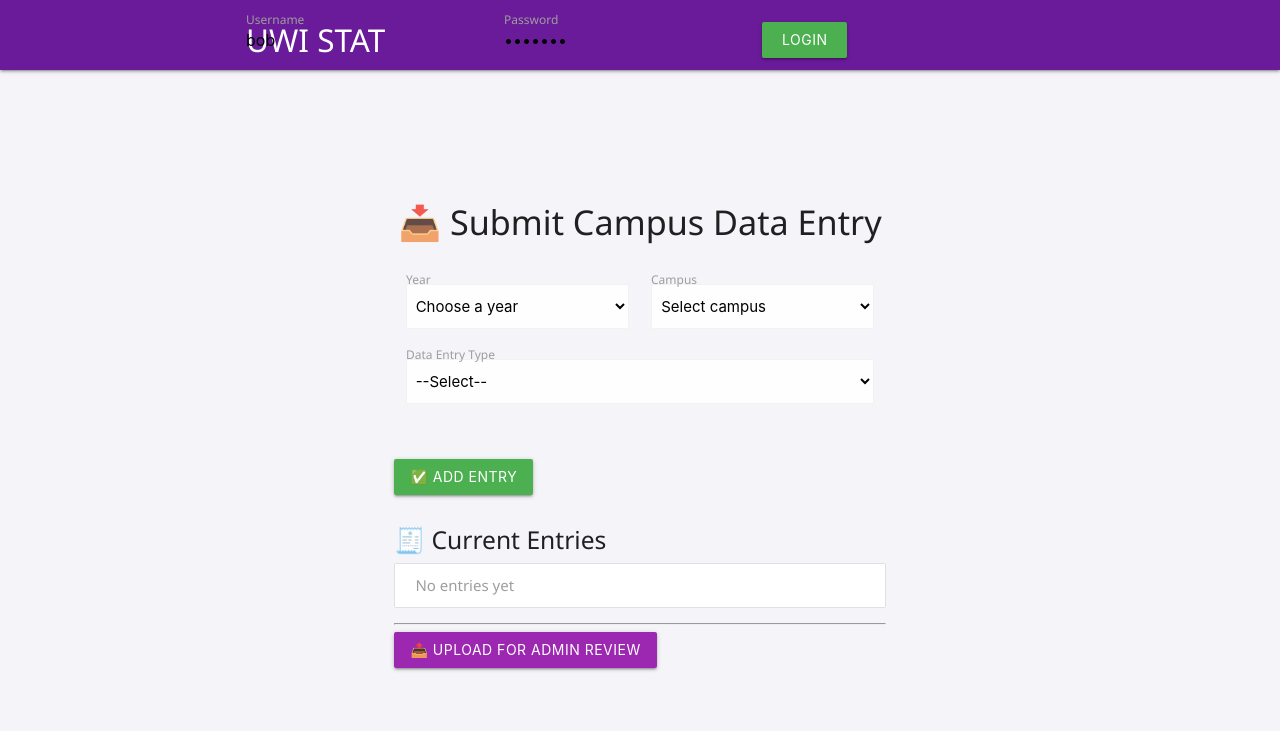
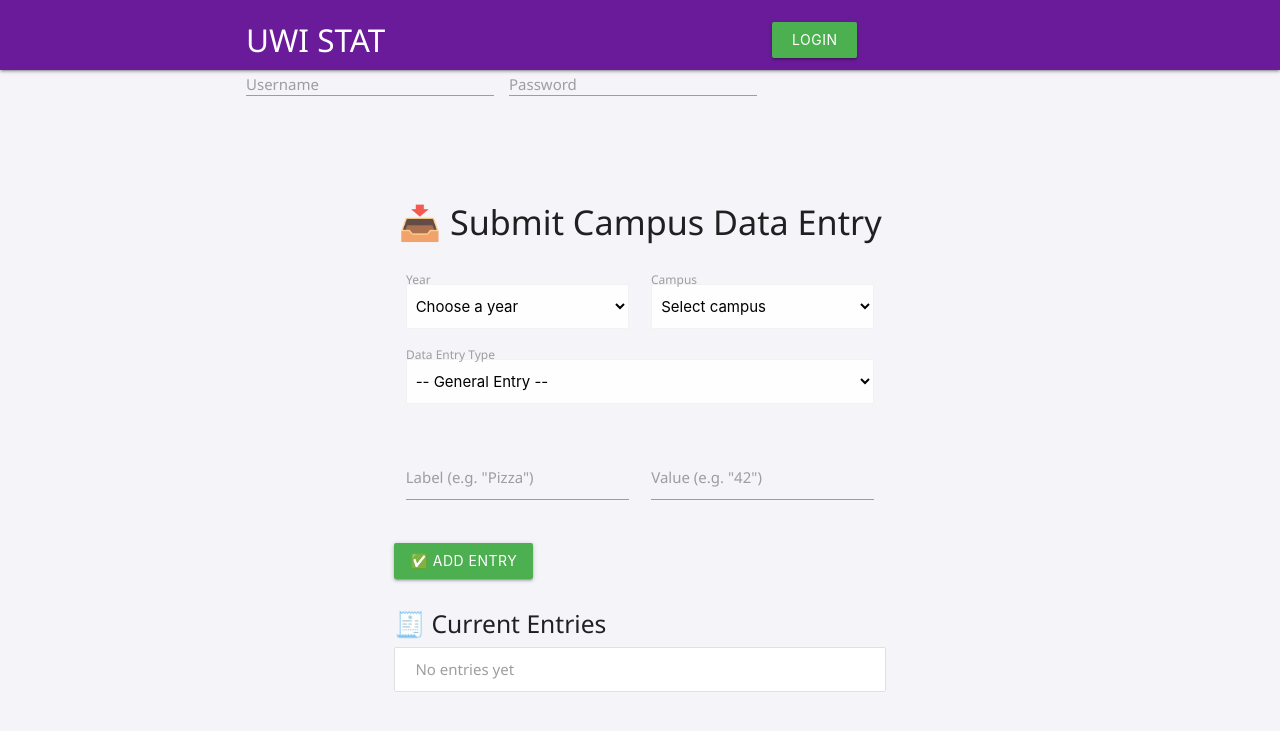
Before and after one commit to LogicLegeon/Stat-Platform, a Flask app: page /entry in a window 1280 px wide. Shown: the top 731 px of the page. Run offline with Flask 3, Linux system fonts and the light colour scheme.

Commit message:
admin,user data

```diff
--- a/App/controllers/entry.py
+++ b/App/controllers/entry.py
@@ -14,23 +14,29 @@ def get_all_entries():
 from App.models import Entry
 from App.database import db
 
-def add_entry(category, label, value, year=None, campus=None):
-    print("💾 Writing entry to DB:", category, label, value, year, campus)
 
-    try:
-        entry = Entry(
-            category=category,
-            label=label,
-            value=value,
-            year=year,
-            campus=campus
-        )
-        db.session.add(entry)
-        print("🌀 Added to session")
-        db.session.commit()
-        print("✅ Entry committed successfully")
-    except Exception as e:
-        print("❌ ERROR committing entry to DB:", e)
+from App.models import Entry
+from App.database import db
+
+def add_entry(category, label, value, year=None, campus=None, user_id=None):
+    print("💾 Writing entry to DB:", category, label, value, year, campus, user_id)
+    entry = Entry(
+        category=category,
+        label=label,
+        value=value,
+        year=year,
+        campus=campus,
+        user_id=user_id
+    )
+    db.session.add(entry)
+    db.session.commit()
+
+def get_all_entries():
+    return Entry.query.all()
+
+def submit_entries_for_review():
+    # placeholder
+    return True
 
 
 def submit_entries_for_review():
--- a/App/templates/admin/dashboard.html
+++ b/App/templates/admin/dashboard.html
@@ -15,6 +15,12 @@
       Publish from Entries
     </a>
   </div>
+
+  <!-- in admin/dashboard.html, under the buttons: -->
+    <a href="{{ url_for('admin.review_entries') }}" class="btn orange">
+    <i class="material-icons left">visibility</i>Review Entries
+    </a>
+
 
   <!-- Flash Messages -->
   {% with messages = get_flashed_messages(with_categories=true) %}
--- a/App/templates/entry.html
+++ b/App/templates/entry.html
@@ -10,7 +10,7 @@
 
       <!-- Year Selection -->
       <div class="input-field col s12 m6">
-        <label for="year" class="active">Year</label>
+        <label class="active" for="year">Year</label>
         <select name="year" id="year" class="browser-default" required>
           <option value="" disabled selected>Choose a year</option>
           <option value="2022">2022</option>
@@ -21,7 +21,7 @@
 
       <!-- Campus Selection -->
       <div class="input-field col s12 m6">
-        <label for="campus" class="active">Campus</label>
+        <label class="active" for="campus">Campus</label>
         <select name="campus" id="campus" class="browser-default" required>
           <option value="" disabled selected>Select campus</option>
           <option value="St Augustine">St Augustine</option>
@@ -32,9 +32,9 @@
 
       <!-- Question Type -->
       <div class="input-field col s12">
-        <label for="question_type" class="active">Data Entry Type</label>
+        <label class="active" for="question_type">Data Entry Type</label>
         <select name="question_type" id="question_type" class="browser-default" required onchange="showDynamicFields()">
-          <option value="">--Select--</option>
+          <option value="general">-- General Entry --</option>
           <option value="degree_percent">Percent of 20-year-olds in a degree program</option>
           <option value="avg_gpa_age">Average GPA by age group</option>
           <option value="housing_feedback">Student Housing Satisfaction</option>
@@ -43,7 +43,17 @@
     </div>
 
     <!-- Dynamic Fields -->
-    <div class="row" id="dynamic-fields"></div>
+    <div class="row" id="dynamic-fields">
+      <!-- Default general entry fields -->
+      <div class="input-field col s12 m6">
+        <input type="text" name="label" id="label" required>
+        <label class="active" for="label">Label (e.g. "Pizza")</label>
+      </div>
+      <div class="input-field col s12 m6">
+        <input type="number" name="value" id="value" required>
+        <label class="active" for="value">Value (e.g. "42")</label>
+      </div>
+    </div>
 
     <button type="submit" name="submit_data" class="btn green">✅ Add Entry</button>
   </form>
@@ -51,8 +61,8 @@
   <!-- Flash Messages -->
   {% with messages = get_flashed_messages(with_categories=true) %}
     {% if messages %}
-      {% for category, msg in messages %}
-        <div class="card-panel {{ 'green lighten-4' if category=='success' else 'blue lighten-4' }}">
+      {% for category,msg in messages %}
+        <div class="card-panel {{ 'green lighten-4' if category=='success' else 'red lighten-4' }}">
           {{ msg }}
         </div>
       {% endfor %}
@@ -64,20 +74,13 @@
   <ul class="collection">
     {% for item in data %}
       <li class="collection-item">
-        <strong>{{ item.category }}</strong>: {{ item.label }} — {{ item.value }}<br>
-        <small><em>{{ item.campus }}</em>, {{ item.year }}</small>
+        {{ loop.index }}. <strong>{{ item.category }}</strong>: {{ item.label }} — {{ item.value }}<br>
+        <small>by {{ item.user.username }}, {{ item.campus }}, {{ item.year }}</small>
       </li>
     {% else %}
       <li class="collection-item grey-text">No entries yet</li>
     {% endfor %}
   </ul>
-
-  <hr>
-
-  <!-- Admin Review Button -->
-  <form method="POST" action="{{ url_for('entry_views.submit_for_review') }}">
-    <button type="submit" class="btn purple">📤 Upload for Admin Review</button>
-  </form>
 </div>
 
 <!-- Dynamic Form Builder -->
@@ -90,50 +93,61 @@ function showDynamicFields() {
   if (type === 'degree_percent') {
     container.innerHTML = `
       <div class="input-field col s12 m4">
-        <input type="number" name="age" required>
-        <label class="active">Age Group</label>
+        <input type="number" name="age" id="age" required>
+        <label class="active" for="age">Age Group</label>
       </div>
       <div class="input-field col s12 m4">
-        <label class="active">Degree Program</label>
-        <select name="degree" class="browser-default">
+        <select name="degree" id="degree" class="browser-default">
           <option value="Engineering">Engineering</option>
           <option value="Law">Law</option>
           <option value="Business">Business</option>
         </select>
+        <label class="active" for="degree">Degree Program</label>
       </div>
       <div class="input-field col s12 m4">
-        <input type="number" name="percent" required>
-        <label class="active">Percentage</label>
+        <input type="number" name="percent" id="percent" required>
+        <label class="active" for="percent">Percentage</label>
       </div>
     `;
-  }
-
-  if (type === 'avg_gpa_age') {
+  } else if (type === 'avg_gpa_age') {
     container.innerHTML = `
       <div class="input-field col s12 m6">
-        <input type="number" name="age" required>
-        <label class="active">Age Group</label>
+        <input type="number" name="age" id="age" required>
+        <label class="active" for="age">Age Group</label>
       </div>
       <div class="input-field col s12 m6">
-        <input type="number" step="0.01" name="gpa" required>
-        <label class="active">Average GPA</label>
+        <input type="number" step="0.01" name="gpa" id="gpa" required>
+        <label class="active" for="gpa">Average GPA</label>
       </div>
     `;
-  }
-
-  if (type === 'housing_feedback') {
+  } else if (type === 'housing_feedback') {
     container.innerHTML = `
       <div class="input-field col s12 m4">
-        <input type="number" name="housing_rating" min="1" max="5" required>
-        <label class="active">Rating (1–5)</label>
+        <input type="number" name="housing_rating" id="housing_rating" min="1" max="5" required>
+        <label class="active" for="housing_rating">Rating (1–5)</label>
       </div>
       <div class="input-field col s12 m8">
-        <textarea name="housing_comment" class="materialize-textarea" rows="3" placeholder="Optional comment..."></textarea>
-        <label class="active">Comment</label>
+        <textarea name="housing_comment" id="housing_comment" class="materialize-textarea" rows="3" placeholder="Optional comment..."></textarea>
+        <label class="active" for="housing_comment">Comment</label>
+      </div>
+    `;
+  } else {
+    // general entry fallback
+    container.innerHTML = `
+      <div class="input-field col s12 m6">
+        <input type="text" name="label" id="label" required>
+        <label class="active" for="label">Label (e.g. "Pizza")</label>
+      </div>
+      <div class="input-field col s12 m6">
+        <input type="number" name="value" id="value" required>
+        <label class="active" for="value">Value (e.g. "42")</label>
       </div>
     `;
   }
 }
+
+// Initialize with general entry fields
+document.addEventListener('DOMContentLoaded', showDynamicFields);
 </script>
 
 {% endblock %}
--- a/App/templates/layout.html
+++ b/App/templates/layout.html
@@ -3,63 +3,60 @@
 <head>
   <!-- Custom Styling FIRST to override Materialize -->
   <link rel="stylesheet" href="{{ url_for('static', filename='style.css') }}">
-
   <!-- Google Icons -->
   <link href="https://fonts.googleapis.com/icon?family=Material+Icons" rel="stylesheet">
-
   <!-- Materialize CSS -->
   <link rel="stylesheet" href="https://cdnjs.cloudflare.com/ajax/libs/materialize/1.0.0/css/materialize.min.css">
-
   <!-- Mobile Responsiveness -->
   <meta name="viewport" content="width=device-width, initial-scale=1.0"/>
   <title>{% block title %}UWI Stat Platform{% endblock %}</title>
 </head>
-
 <body>
-
   <!-- NAVBAR -->
   <nav class="purple darken-3">
     <div class="nav-wrapper container">
-          <a href="/" class="brand-logo white-text">UWI STAT</a>
+      <a href="{{ url_for('auth_views.index') }}" class="brand-logo white-text">UWI STAT</a>
 
       {% if is_authenticated %}
-            <ul class="left hide-on-med-and-down" style="margin-left: 180px;">
-              <li><a class="white-text" href="/dashboard">Dashboard</a></li>
-              <li>
-                <a class="white-text" href="{{ url_for('entry_views.entry') }}">
-                  Upload Sheet
-                </a>
-              </li>
+        <ul class="left hide-on-med-and-down" style="margin-left:180px;">
+          <li><a class="white-text" href="{{ url_for('dashboard_views.dashboard') }}">Dashboard</a></li>
+          <li><a class="white-text" href="{{ url_for('entry_views.entry') }}">Upload Sheet</a></li>
           <li><a class="white-text" href="/reports">Reports</a></li>
+          {% if role == 'admin' %}
+            <li><a class="white-text" href="{{ url_for('admin.publish_entries') }}">Publish Entries</a></li>
+            <li><a class="white-text" href="{{ url_for('admin.upload') }}">Upload Dataset</a></li>
+          {% endif %}
         </ul>
+
         <ul class="right hide-on-med-and-down">
           <li><span class="white-text">👋 {{ username }}</span></li>
           <li><a href="/logout" class="btn green">Logout</a></li>
         </ul>
       {% else %}
-            <div class="right" style="display: flex; align-items: center; gap: 10px;">
-              <form method="POST" action="/login" style="display: flex; align-items: center; gap: 10px; margin: 0;">
-                <div class="input-field" style="margin: 0;">
-                  <input id="username" name="username" type="text" required value="bob">
+        <ul class="right" style="display:flex; align-items:center; gap:1rem;">
+          <form method="POST" action="{{ url_for('auth_views.login_action') }}" style="display:flex; align-items:center; gap:1rem; margin:0;">
+            <div class="input-field" style="margin:0;">
+              <input id="username" name="username" type="text" required>
               <label for="username">Username</label>
             </div>
-                <div class="input-field" style="margin: 0;">
-                  <input id="password" name="password" type="password" required value="bobpass">
+            <div class="input-field" style="margin:0;">
+              <input id="password" name="password" type="password" required>
               <label for="password">Password</label>
             </div>
             <button type="submit" class="btn green">Login</button>
           </form>
-            </div>
+        </ul>
       {% endif %}
+
     </div>
   </nav>
 
-
-
-    <!-- Main Content Area -->
-    <div class="container" style="margin-top: 30px;" id="content">
+  <!-- Main Content -->
+  <div class="container" style="margin-top:30px;" id="content">
     {% block content %}{% endblock %}
   </div>
 
   <!-- Materialize JS -->
   <script src="https://cdnjs.cloudflare.com/ajax/libs/materialize/1.0.0/js/materialize.min.js"></script>
+</body>
+</html>
--- a/App/views/auth.py
+++ b/App/views/auth.py
@@ -77,7 +77,7 @@ def login_action():
     if request.is_json:
         resp = jsonify({"message": "Login successful", "access_token": access_token})
     else:
-        resp = redirect(url_for('dashboard_views.dashboard'))
+        resp = redirect(url_for('dashboard_views.'))
         flash('Login successful', 'success')
 
     # 6) Set the JWT token in a cookie
--- a/App/views/entry.py
+++ b/App/views/entry.py
@@ -1,52 +1,88 @@
-from flask import Blueprint, render_template, request, redirect, url_for, flash, jsonify
+from flask import Blueprint, render_template, request, redirect, url_for, flash, session, jsonify
 from App.controllers.entry import add_entry, get_all_entries, submit_entries_for_review
 
 entry_views = Blueprint('entry_views', __name__, template_folder='../templates')
 
 @entry_views.route('/entry', methods=['GET', 'POST'])
 def entry():
-    if request.method == 'POST' and request.form.get('submit_data'):
-        year = request.form.get('year')
-        campus = request.form.get('campus')
+    if request.method == 'POST':
+        # --- DEBUG LOG ---
+        print("👉 Received POST to /entry with form data:", dict(request.form))
+
+        # --- COMMON FIELDS ---
+        year     = request.form.get('year') or ''
+        campus   = request.form.get('campus') or ''
         category = request.form.get('question_type') or 'General Entry'
-        label = ''
-        value = 0
 
+        label = None
+        value = None
+
+        # --- CATEGORY-SPECIFIC PARSING ---
         if category == 'degree_percent':
-            age = request.form.get('age')
-            degree = request.form.get('degree')
+            age     = request.form.get('age')
+            degree  = request.form.get('degree')
             percent = request.form.get('percent')
+            if not (age and degree and percent):
+                flash("Please fill out age, degree and percentage.", "danger")
+                return redirect(url_for('entry_views.entry'))
             label = f"{percent}% of age {age} in {degree}"
-            value = int(percent)
+            try:
+                value = int(percent)
+            except ValueError:
+                flash("Percentage must be a number.", "danger")
+                return redirect(url_for('entry_views.entry'))
 
         elif category == 'avg_gpa_age':
             age = request.form.get('age')
             gpa = request.form.get('gpa')
+            if not (age and gpa):
+                flash("Please fill out age and GPA.", "danger")
+                return redirect(url_for('entry_views.entry'))
             label = f"Avg GPA for age {age}"
-            value = float(gpa)
+            try:
+                value = float(gpa)
+            except ValueError:
+                flash("GPA must be a number.", "danger")
+                return redirect(url_for('entry_views.entry'))
 
         elif category == 'housing_feedback':
-            rating = request.form.get('housing_rating')
-            comment = request.form.get('housing_comment') or 'No comment'
-            label = f"Housing Rating {rating}: {comment}"
-            value = int(rating)
+            rating  = request.form.get('housing_rating')
+            comment = request.form.get('housing_comment', '')
+            if not rating:
+                flash("Please provide a housing rating (1–5).", "danger")
+                return redirect(url_for('entry_views.entry'))
+            label = f"Housing Rating {rating}: {comment or 'No comment'}"
+            try:
+                value = int(rating)
+            except ValueError:
+                flash("Rating must be an integer between 1 and 5.", "danger")
+                return redirect(url_for('entry_views.entry'))
 
-        # FINAL STEP: SAVE TO DB
-        from App.controllers.entry import add_entry
-        add_entry(category, label, value, year=year, campus=campus)
+        else:
+            # Fallback generic entry
+            label = request.form.get('label') or ''
+            raw_val = request.form.get('value')
+            if raw_val is None:
+                flash("Please provide a label and value.", "danger")
+                return redirect(url_for('entry_views.entry'))
+            label = label or 'N/A'
+            try:
+                value = float(raw_val)
+            except ValueError:
+                flash("Value must be a number.", "danger")
+                return redirect(url_for('entry_views.entry'))
+
+        # --- SAVE TO DB ---
+        user_id = session.get('user_id')
+        add_entry(category, label, value, year=year, campus=campus, user_id=user_id)
         flash("✅ Entry submitted successfully!", "success")
         return redirect(url_for('entry_views.entry'))
 
-    # Load and show entries
-    from App.controllers.entry import get_all_entries
+    # GET: show form & current entries
     data = get_all_entries()
-    print("📦 Entries shown on page:", data)
+    print("📦 Entries shown on page:", data)  # debug
     return render_template('entry.html', data=data)
 
-    # Load all current entries
-    data = get_all_entries()
-    print("📦 Entries shown on page:", data)  # Debugging line, remove later
-    return render_template('entry.html', data=data)
 
 @entry_views.route('/entry/submit', methods=['POST'])
 def submit_for_review():
@@ -54,10 +90,8 @@ def submit_for_review():
     flash("Your entries have been submitted for admin review.", "info")
     return redirect(url_for('entry_views.entry'))
 
+
 @entry_views.route('/api/entries', methods=['GET'])
 def api_entries():
     data = get_all_entries()
-    return jsonify([
-        {'label': e.label, 'value': e.value}
-        for e in data
-    ])
+    return jsonify([{'label': e.label, 'value': e.value} for e in data])
```
Also changed, not shown: App/controllers/user.py (+23 -0 lines), App/models/user.py (+25 -0 lines), App/templates/admin/entry.html (added, +18 -0 lines), App/templates/admin/review_entries.html (added, +27 -0 lines), App/views/__init__.py (+3 -16 lines), App/views/admin.py (+25 -0 lines), App/views/dashboard.py (+13 -2 lines), 6 other files. Lines whose indentation alone changed are shown as unchanged.
